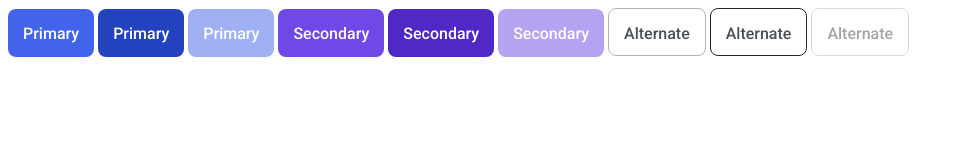
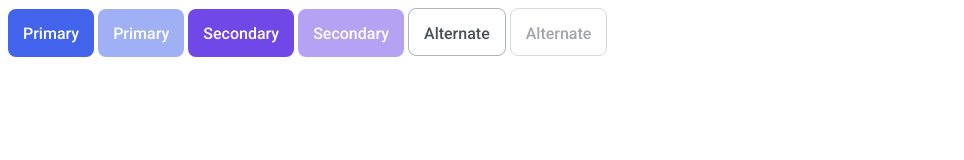
Before and after one commit to js-tasks-ru/htmlcss-20220616_bronnikov-aleks, a website: page 03-lection1/01-button/index.html in a window 1280 px wide. Shown: the whole page, without its empty margins (0-964 px from the left). Drawn offline with Linux system fonts and the light colour scheme.

Commit message:
corrected files index.html, button.css, main.css

```diff
--- a/03-lection1/01-button/button.css
+++ b/03-lection1/01-button/button.css
@@ -7,31 +7,31 @@
     font-family: 'Roboto', sans-serif;
     font-style: normal;
     font-weight: 500;
-    color: white;
+    color: var(--white-text);
     border: none;
     border-radius: 8px;
     cursor: pointer;
     padding: 15px 15px 14px;
 }
 
+.button:disabled {
+    opacity: 50%;
+    pointer-events: none;
+}
+
 .button_primary {
     background-color: var(--primary-main)
 }
 
-.button_p_hover {
+.button_primary:hover {
     background-color: var(--primary-hover)
-}
-
-.button_disabled {
-    opacity: 50%;
-    cursor: not-allowed;
 }
 
 .button_secondary {
     background-color: var(--secondary-main);
 }
 
-.button_s_hover {
+.button_secondary:hover {
     background-color: var(--secondary-hover);
 }
 
@@ -41,6 +41,10 @@
     border: 1px solid var(--alternate-border);
 }
 
-.button_a_hover {
+.button_alternate:hover {
     border: 1px solid var(--alternate-b-hover);
 }
+
+.button_primary, .button_secondary, .button_alternate {
+    transition: opacity 200ms ease-in-out, background 200ms ease-in-out, border 200ms ease-in-out;
+}
--- a/03-lection1/01-button/index.html
+++ b/03-lection1/01-button/index.html
@@ -11,20 +11,17 @@
 <body>
     <!-- Primary Buttons -->
     <button class="button button_primary">Primary</button>
-    <button class="button button_p_hover">Primary</button>
-    <button class="button button_primary button_disabled">Primary</button>
+    <button class="button button_primary" disabled>Primary</button>
     <!-- Primary Buttons -->
 
     <!-- Secondary Buttons -->
     <button class="button button_secondary">Secondary</button>
-    <button class="button button_s_hover">Secondary</button>
-    <button class="button button_secondary button_disabled">Secondary</button>
+    <button class="button button_secondary"disabled>Secondary</button>
     <!-- Secondary Buttons -->
 
     <!-- Alternate Buttons -->
     <button class="button button_alternate">Alternate</button>
-    <button class="button button_alternate button_a_hover">Alternate</button>
-    <button class="button button_alternate button_disabled">Alternate</button>
+    <button class="button button_alternate" disabled>Alternate</button>
     <!-- Alternate Buttons -->
 </body>
 
--- a/assets/css/main.css
+++ b/assets/css/main.css
@@ -2,6 +2,9 @@
 @import '../../03-lection1/01-button/button.css';
 
 :root {
+    /* ---------------------------------- Button Colors----------------------------- */
+    --white-text: white;
+
     /* Primary Colors */
     --primary-main: #4263EB;
     --primary-hover: #2342C0;
@@ -18,5 +21,5 @@
     --alternate-b-hover: #212429;
     --alternate-text: #495057;
     /* Alternate Colors */
-
+    /* ---------------------------------- Button Colors----------------------------- */
 }
```
